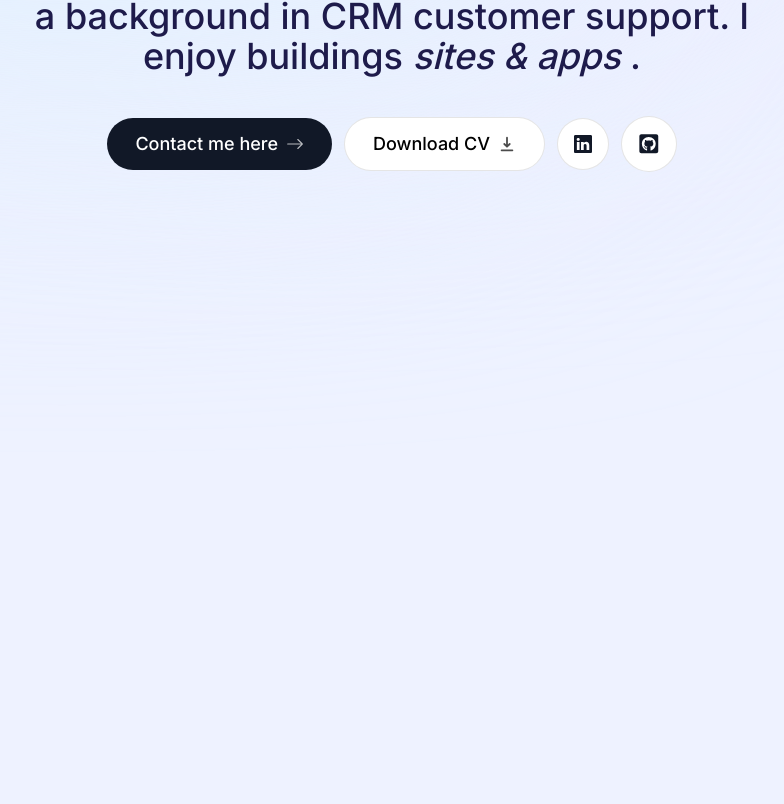
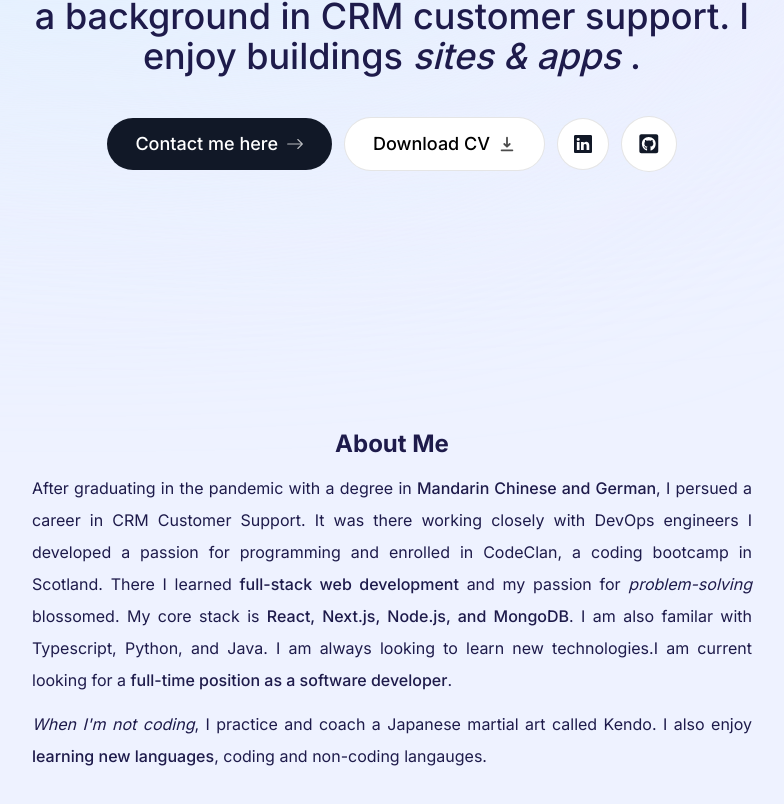
Before and after one commit to Chamshron/TSPortfolio, a Next.js app in the folder portfolio/: page / in a window 1280 px wide. Shown: the part 454-1258 px from the top of the page, without its empty margins (248-1032 px from the left). Built offline with nearby package versions, Linux system fonts and the light colour scheme.

Commit message:
about me section complete with animation

```diff
--- a/portfolio/app/page.tsx
+++ b/portfolio/app/page.tsx
@@ -1,3 +1,4 @@
+import AboutMe from "@/components/aboutMe";
 import Intro from "@/components/intro";
 import SectionDivider from "@/components/sectionDivider";
 
@@ -7,6 +8,7 @@ export default function Home() {
     <main className=" flex flex-col items-center px-4">
       <Intro />
       <SectionDivider />
+      <AboutMe />
     </main>
   )
 }
--- a/portfolio/components/aboutMe.tsx
+++ b/portfolio/components/aboutMe.tsx
@@ -1,7 +1,18 @@
-import React from 'react'
+"use client";
+import React from 'react';
+import { motion } from 'framer-motion';
 
 export default function AboutMe() {
   return (
-    <div>AboutMe</div>
+    <motion.section className=' mb-28 max-w-[45rem] text-center leading-8 sm:mb-40 scroll-mt-28'
+    initial={{opacity:0, y:100}}
+    animate={{opacity:1, y:0}}
+    transition={{delay: 0.175}}
+    >
+        <h2 className=' font-bold text-2xl mb-3'>About Me</h2>
+        <p className=' mb-3 text-justify'>After graduating in the pandemic with a degree in <span className=' font-medium'>Mandarin Chinese and German</span>, I persued a career in CRM Customer Support. It was there working closely with DevOps engineers I developed a passion for programming and enrolled in CodeClan, a coding bootcamp in Scotland. There I learned <span className='font-medium'>full-stack web development</span> and my passion for <span className=' italic'>problem-solving</span> blossomed. My core stack is <span className='font-medium'>React, Next.js, Node.js, and MongoDB</span>. I am also familar with Typescript, Python, and Java. I am always looking to learn new technologies.I am current looking for a <span className='font-medium'>full-time position as a software developer</span>.</p>
+        <p className=' text-justify'>
+            <span className='italic'>When {`I'm`} not coding</span>, I practice and coach a Japanese martial art called Kendo. I also enjoy <span className='font-medium'>learning new languages</span>, coding and non-coding langauges.</p>
+    </motion.section>
   )
 }
```
